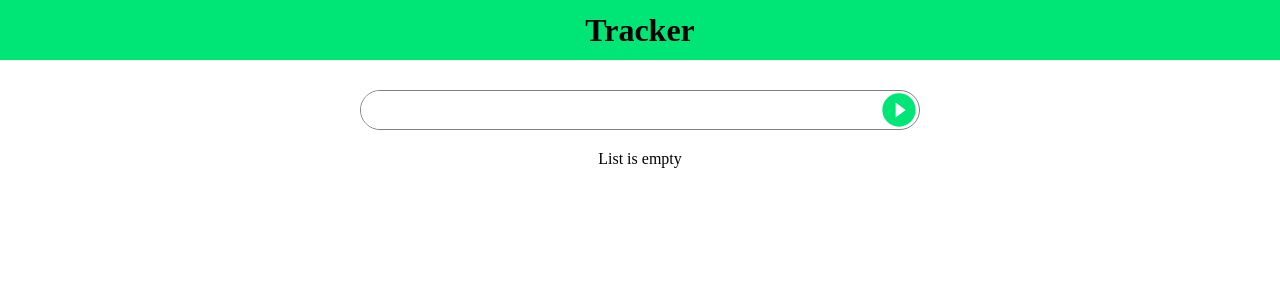
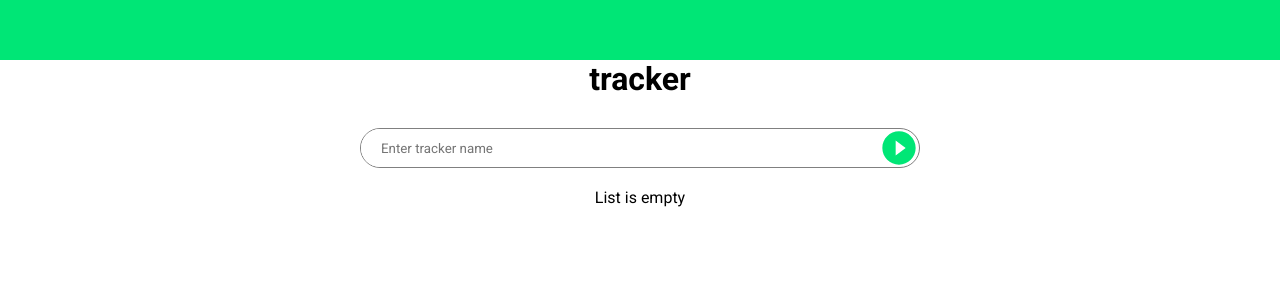
Before and after one commit to andreitsivm/tracker-task, a React (Create React App) app: page / in a window 1280 px wide. Shown: the top 300 px of the page. Built offline with nearby package versions, Linux system fonts and the light colour scheme.

Commit message:
timer display

```diff
--- a/package.json
+++ b/package.json
@@ -15,6 +15,7 @@
     "@types/styled-components": "^5.1.4",
     "classnames": "^2.2.6",
     "moment": "^2.29.1",
+    "moment-duration-format": "^2.3.2",
     "react": "^17.0.1",
     "react-dom": "^17.0.1",
     "react-icons": "^4.1.0",
@@ -51,6 +52,7 @@
     ]
   },
   "devDependencies": {
+    "@types/moment-duration-format": "^2.2.2",
     "@types/shortid": "0.0.29"
   }
 }
--- a/src/AddTracker/AddTracker.tsx
+++ b/src/AddTracker/AddTracker.tsx
@@ -13,13 +13,17 @@ const Field = styled.div`
   border: 1px solid gray;
   border-radius: 40px;
   height: 40px;
+
   display: flex;
   align-items: center;
+  @media (max-width: 560px) {
+    min-width: 320px;
+    width: 100%;
+  }
 `;
 const Input = styled.input`
   background-color: #fff;
-  font-size: 1.5rem;
-  padding: 0 10px;
+  padding: 0 20px;
   flex: 1;
   outline: none;
   border: none;
@@ -33,6 +37,10 @@ const PlayBtn = styled.div`
     color: #00e676;
     width: 2.5rem;
     height: 2.5rem;
+    @media (max-width: 560px) {
+      width: 2rem;
+      height: 2rem;
+    }
   }
   .play:hover {
     color: #00c853;
@@ -50,7 +58,13 @@ const AddTracker = () => {
     const id = shortid.generate();
     const timestamp = parseInt(moment().format("X"));
     if (name === "") {
-      dispatch(createTracker(`No name tracker #id ${id}`, id, timestamp));
+      dispatch(
+        createTracker(
+          `No name tracker ${moment().format("DD MM YYYY, hh:mm:ss")}`,
+          id,
+          timestamp
+        )
+      );
       return;
     }
     dispatch(createTracker(name, id, timestamp));
@@ -67,6 +81,7 @@ const AddTracker = () => {
     <Field>
       <Input
         type="text"
+        placeholder="Enter tracker name"
         value={name}
         onChange={handleInput}
         onKeyDown={keyPress}
--- a/src/App.tsx
+++ b/src/App.tsx
@@ -11,11 +11,17 @@ const Layout = styled.div`
   height: 100%;
   margin: 0 auto;
 `;
+const Logo = styled.h1`
+  font-weight: bold;
+  text-align: center;
+`;
+
 const App = () => {
   return (
     <Layout>
       <Navbar />
       <Container>
+        <Logo>tracker</Logo>
         <AddTracker />
 
         <Trackers />
--- a/src/Container/Container.tsx
+++ b/src/Container/Container.tsx
@@ -2,13 +2,14 @@ import React from "react";
 import styled from "styled-components";
 
 interface Props {
-  children: React.ReactNode;
+  children?: React.ReactNode;
 }
 const Content = styled.div`
   margin: 0 auto;
   width: 560px;
   @media (max-width: 560px) {
     min-width: 320px;
+    width: 100%;
   }
 `;
 
--- a/src/Header/Navbar.tsx
+++ b/src/Header/Navbar.tsx
@@ -3,6 +3,7 @@ import styled from "styled-components";
 import Container from "../Container/Container";
 
 const Header = styled.header`
+  width: 100%;
   background-color: #00e676;
   height: 60px;
   display: flex;
@@ -15,9 +16,7 @@ const Header = styled.header`
 const Navbar = () => {
   return (
     <Header>
-      <Container>
-        <h1>Tracker</h1>
-      </Container>
+      <Container></Container>
     </Header>
   );
 };
--- a/src/Trackers/Tracker/Tracker.elements.ts
+++ b/src/Trackers/Tracker/Tracker.elements.ts
@@ -1,15 +1,24 @@
 import styled from "styled-components";
 
-export const Item = styled.div`
+export const Item = styled.div<{ paused: boolean }>`
   display: flex;
   align-items: center;
   justify-content: space-between;
   width: 100%;
   height: 60px;
-  padding: 0 5px;
+  @media (max-width: 560px) {
+    height: 100%;
+  }
+  padding: 5px 5px;
   border-bottom: 1px solid gray;
+  background-color: ${(props) => (props.paused ? `#eee` : "#fff")};
+  color: ${(props) => (props.paused ? `#000` : "#00e676")};
 `;
-export const Name = styled.div``;
+export const Name = styled.div`
+  @media (max-width: 560px) {
+    max-width: 50%;
+  }
+`;
 export const Control = styled.div`
   display: flex;
   align-items: center;
--- a/src/Trackers/Tracker/Tracker.tsx
+++ b/src/Trackers/Tracker/Tracker.tsx
@@ -1,5 +1,6 @@
 import React, { useCallback, useEffect, useState } from "react";
 import moment from "moment";
+import "moment-duration-format";
 
 import {
   MdHighlightOff as Delete,
@@ -22,6 +23,7 @@ const Tracker: React.FC<Props> = ({ name, timestamp, id, paused, time }) => {
 
   const tick = useCallback(() => {
     setTimer(timer + parseInt(moment().format("X")) - timestamp);
+    //eslint-disable-next-line react-hooks/exhaustive-deps
   }, [timestamp]);
 
   useEffect(() => {
@@ -32,12 +34,17 @@ const Tracker: React.FC<Props> = ({ name, timestamp, id, paused, time }) => {
       return () => clearInterval(spendTime);
     }
   }, [paused, tick]);
+  const secInDay = 86400;
+  const duration =
+    timer > secInDay
+      ? moment.duration(timer, "seconds").format("HH:mm:ss")
+      : moment.utc(timer, "seconds").format("HH:mm:ss");
 
   return (
-    <Item>
+    <Item paused={paused}>
       <Name>{name}</Name>
       <Control>
-        {timer}
+        {duration}
         {paused ? (
           <Play
             className="icon play"
--- a/src/index.css
+++ b/src/index.css
@@ -1,7 +1,10 @@
+@import url("https://fonts.googleapis.com/css2?family=Roboto:wght@400;700&display=swap");
+
 * {
   margin: 0;
   padding: 0;
   box-sizing: border-box;
+  font-family: "Roboto", sans-serif;
 }
 html,
 body,
```
Also changed, not shown: tsconfig.json (+3 -8 lines), 2 other files (tests, documents, lock files or other folders).
